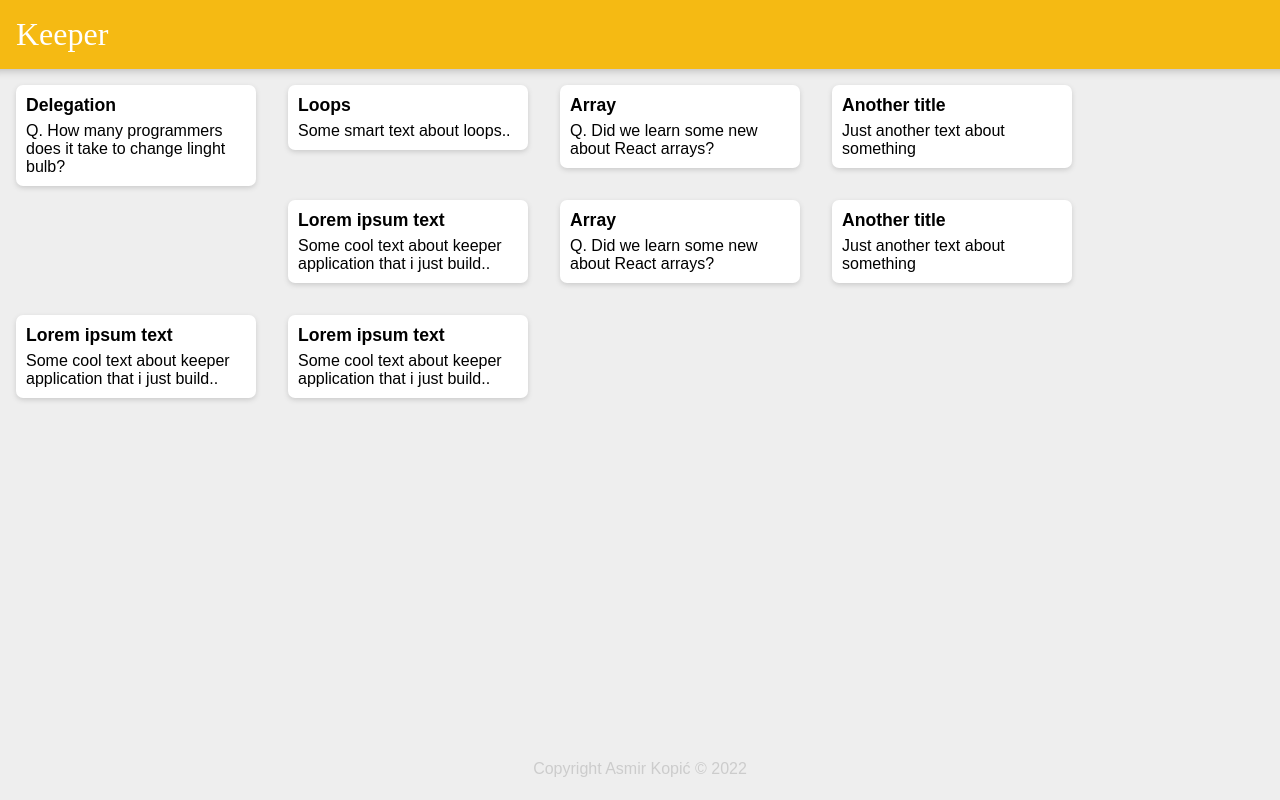
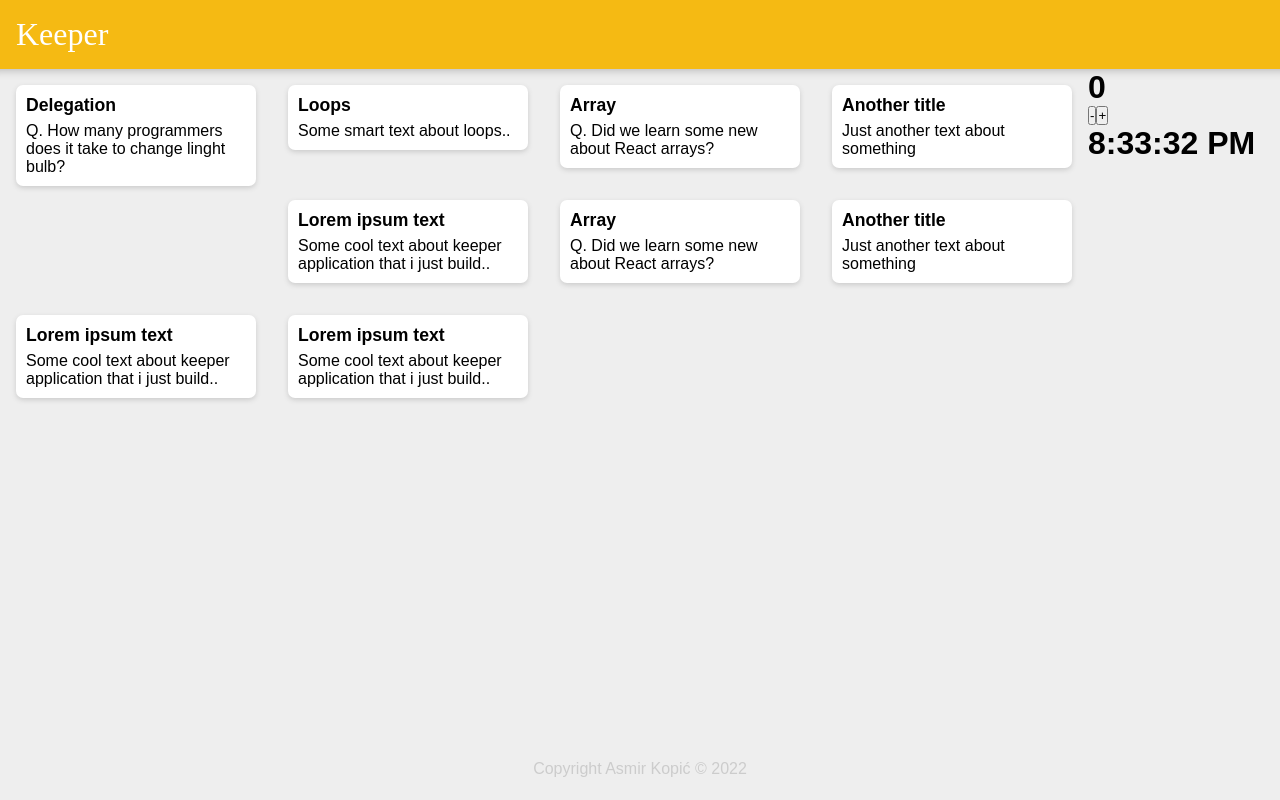
Before and after one commit to AsmirKopic/react-keeper-app, a React (Create React App) app: page / in a window 1280 px wide. Built offline with nearby package versions, Linux system fonts and the light colour scheme.

Commit message:
testing react hooks with time date const

```diff
--- a/src/components/App.js
+++ b/src/components/App.js
@@ -1,21 +1,53 @@
-import React from "react";
+import React, { useState } from "react";
 import Header from "./Header";
 import Footer from "./Footer";
 import Note from "./Note";
 import notes from "../notes";
 
+function App() {
 
+  //count const useState ==> Deconstructing
+  const [count, setCount] = useState(0);
 
-function App() {
+  // function to increase variable
+  function increase() {
+    setCount(count + 1)
+  }
+
+  function decrese() {
+    setCount(count - 1)
+  }
+
+  let time = new Date().toLocaleTimeString();
+  const [timeNow, setTimeNow] = useState(time);
+
+  function updateTime() {
+    let newTime = new Date().toLocaleTimeString();
+    setTimeNow(newTime);
+    console.log(newTime);
+  }
+
+  //setInterval(updateTime, 10000);
+
   return (
     <div>
       <Header />
-      {notes.map(note => {
-       return <Note key={note.key} title={note.title} content={note.content}/>
-      })}
+      {notes.map(note => (
+        <Note key={note.key} title={note.title} content={note.content} />
+      ))}
+
+
+      {/* Testing react hooks */}
+      <div>
+        <h1>{count}</h1>
+        <button onClick={decrese}>-</button>
+        <button onClick={increase}>+</button>
+        <h1>{timeNow}</h1>
+      </div>
+
       <Footer />
+
     </div>
   )
 }
-
 export default App;
--- a/src/components/Footer.jsx
+++ b/src/components/Footer.jsx
@@ -7,10 +7,6 @@ export default function Footer() {
   return (
     <footer>
     <p>Copyright Asmir Kopić © {currentYear}</p>
-
     </footer>
-
-
-
   )
 }
```
